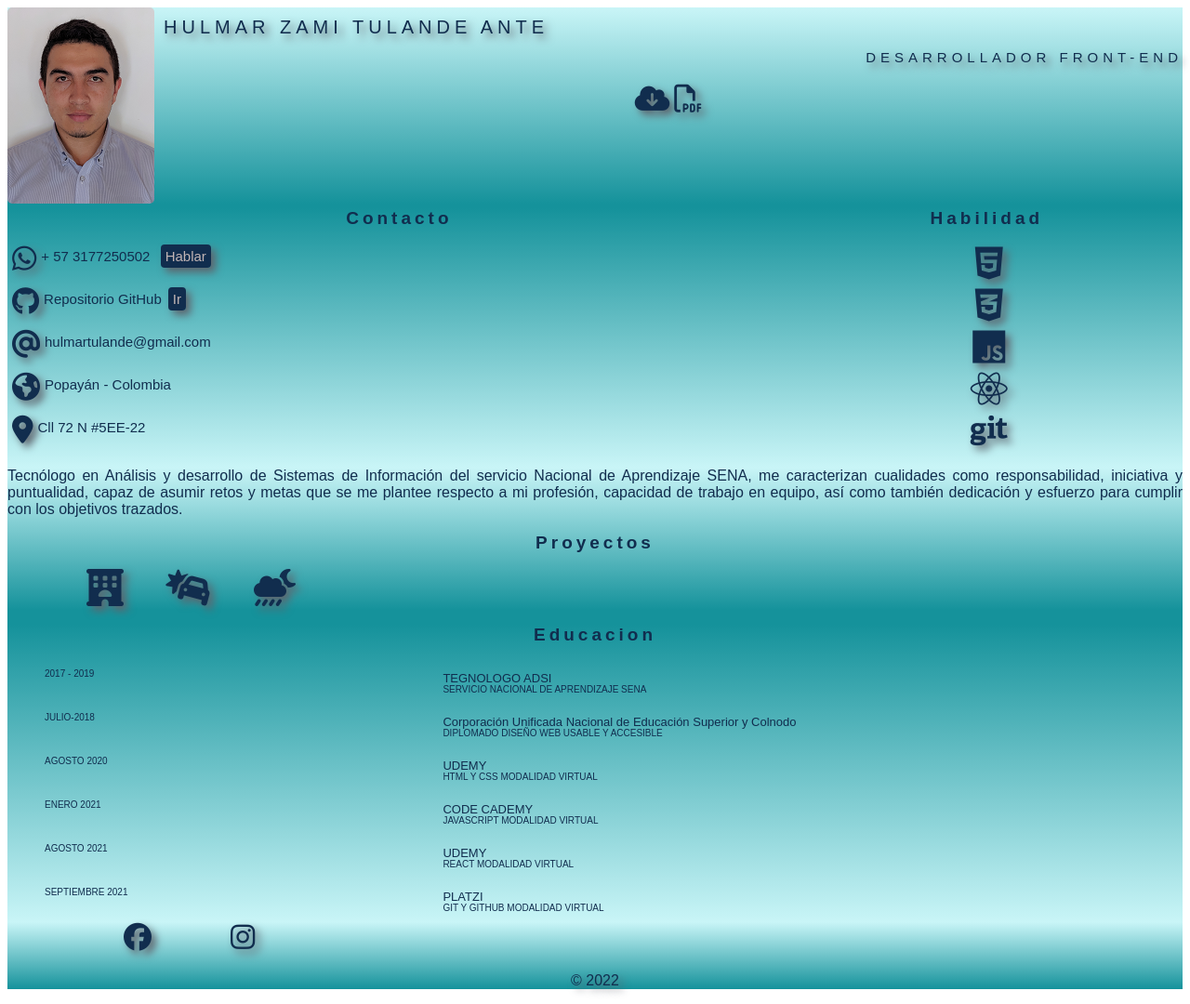
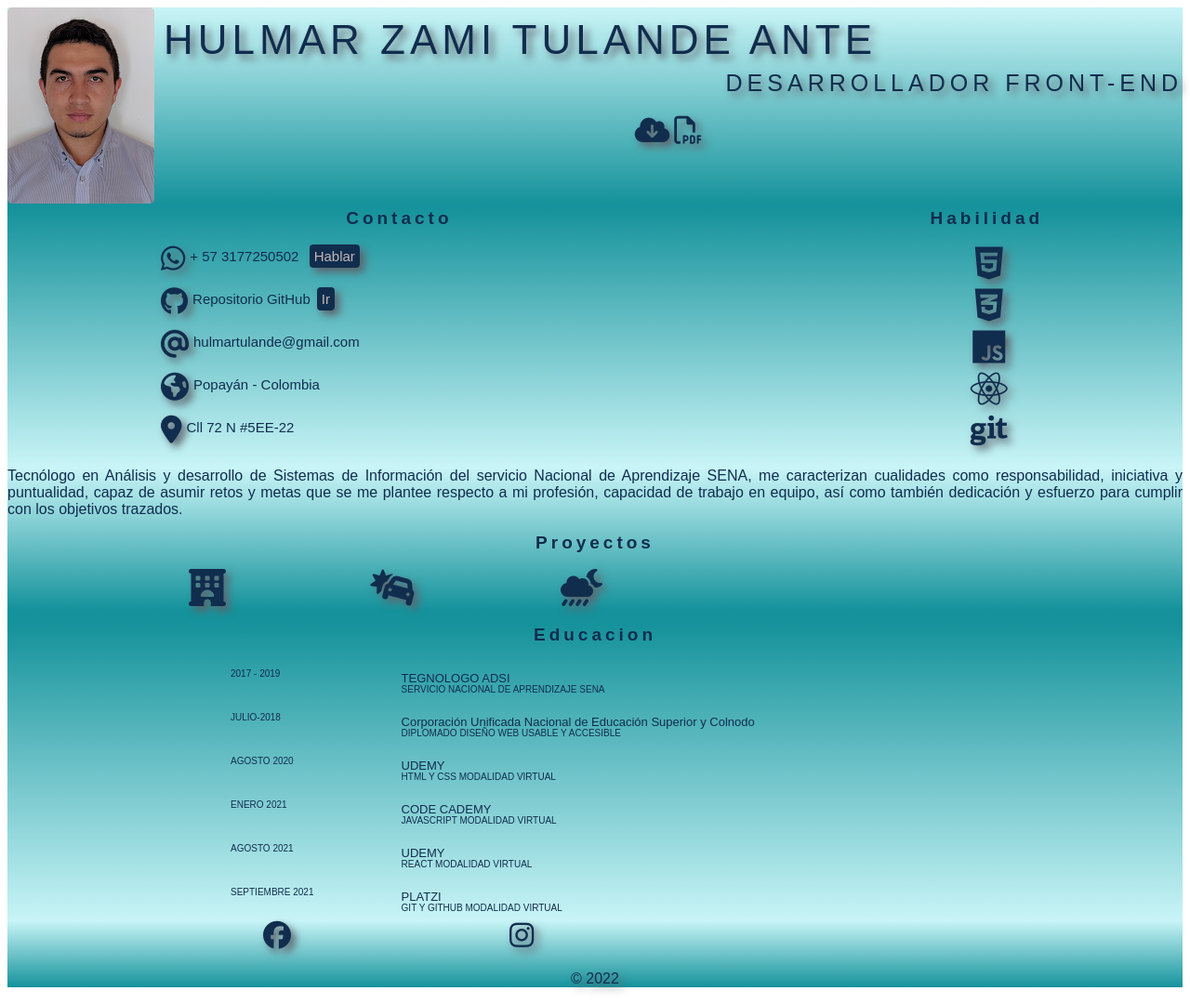
Before and after one commit to zamitulande/curriculum, a React (Vite) app: page / in a window 1280 px wide. Shown: the whole page at 93% size. Built offline with nearby package versions, Linux system fonts and the light colour scheme.

Commit message:
responsive desktop

```diff
--- a/src/index.css
+++ b/src/index.css
@@ -4,6 +4,7 @@
   font-family: sans-serif;
   background-color: #15929b;
   color: #15929b;
+  align-items: center;
 }
 
 .header {
@@ -67,13 +68,11 @@ li {
   margin-left: -35px;
   color: #112d4e;
   text-shadow: 5px 5px 9px #5e656e;
-
 }
 .texto {
   margin-left: 5px;
   font-size: 15px;
   margin-top: 5px;
-
 }
 
 .habilidad {
@@ -171,18 +170,89 @@ a {
   margin-top: 10px;
   font-size: 30px;
   text-align: center;
-
 }
-.d_link{
+.d_link {
   background-color: #d6e6f2;
   color: #112d4e;
   text-shadow: 5px 5px 9px #5e656e;
   background-color: transparent;
-
 }
-.contenedor_footer{
+.contenedor_footer {
   background: linear-gradient(to top, #15929b, #c9f5f7);
   margin-top: -20px;
   text-shadow: 5px 5px 9px #5e656e;
+}
+@media screen and (min-width: 480px) {
+  .nombre {
+    font-size: 44px;
+  }
+  .rol {
+    font-size: 25px;
+    margin: 7px 0px 20px 0px;
+  }
+  .icono {
+    margin-left: 125px;
+  }
+  .icono_p {
+    margin-inline-start: 155px;
+  }
+  .fecha {
+    width: 15%;
+    margin-left: 200px;
+  }
+  .contenedor_footer {
+    background: linear-gradient(to top, #15929b, #c9f5f7);
+    margin-top: -22px;
+    text-shadow: 5px 5px 9px #5e656e;
+  }
+  .icono_f {
+    text-align: center;
+    margin-left: 235px;
+    font-size: 30px;
+    color: #112d4e;
+  }
+}
+@media screen and (min-width: 1629px) {
+  img {
+    margin-left: 55px;
+    margin-top: 10px;
+  }
+  .rol {
+    font-size: 35px;
+    margin: 25px 30px 30px 0px;
+  }
+  .icono {
+    font-size: 30px;
+    margin-left: 405px;
+    color: #112d4e;
+    text-shadow: 5px 5px 9px #5e656e;
+  }
+  .texto {
+    font-size: 19px;
+  }
 
+  .habilidad {
+    width: 5%;
+  }
+  .list_p {
+    display: flex;
+  }
+  .icono_p {
+    margin-inline-start: 350px;
+
+  }
+  p {
+    margin: 0px 100px 40px 100px;
+
+  }
+  .fecha {
+    width: 15%;
+    margin-left: 500px;
+  }
+  .icono_f {
+    text-align: center;
+    margin-left: 505px;
+    font-size: 30px;
+    color: #112d4e;
+  }
 }
```
